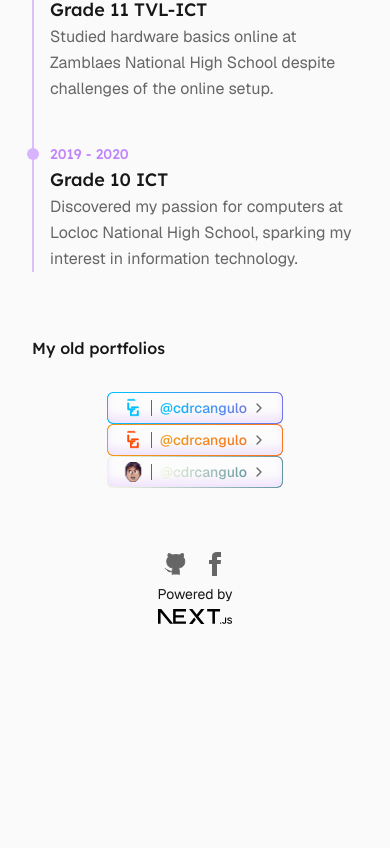
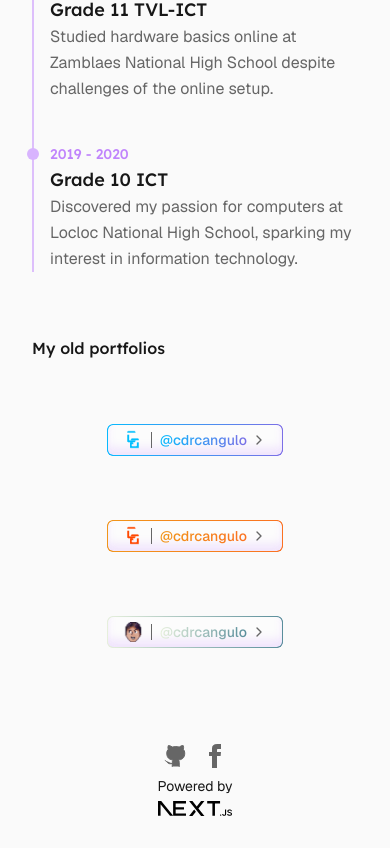
Before and after one commit to cedricangulo/portfolio, a Next.js app: page /about in a window 390 px wide. Shown: the part 2300-3148 px from the top of the page. Before the commit the page ends 2956 px from the top, so only its background shows below. Built offline with nearby package versions, Linux system fonts and the light colour scheme; a web font is replaced by a local one.

Commit message:
umay walang margin

```diff
--- a/src/app/about/page.tsx
+++ b/src/app/about/page.tsx
@@ -73,6 +73,7 @@ export default function AboutPage() {
 				<h2 className={`${lexend.className} oldport-header pri-text`}>My old portfolios</h2>
 				<div className='flex items-center flex-col md:flex-row gap-0 md:gap-4 my-8'>
 					<AnnButton
+						className='my-8 md:my-0'
 						href='https://cedangulo.vercel.app/'
 						icon={
 							<Image
@@ -88,6 +89,7 @@ export default function AboutPage() {
 						to='#af4edc'
 					/>
 					<AnnButton
+						className='my-8 md:my-0'
 						href='https://bryanangulo.vercel.app/'
 						icon={
 							<Image
@@ -103,6 +105,7 @@ export default function AboutPage() {
 						to='#ff6224'
 					/>
 					<AnnButton
+						className='my-8 md:my-0'
 						href='https://cedbry.vercel.app/'
 						icon={
 							<Image
```
